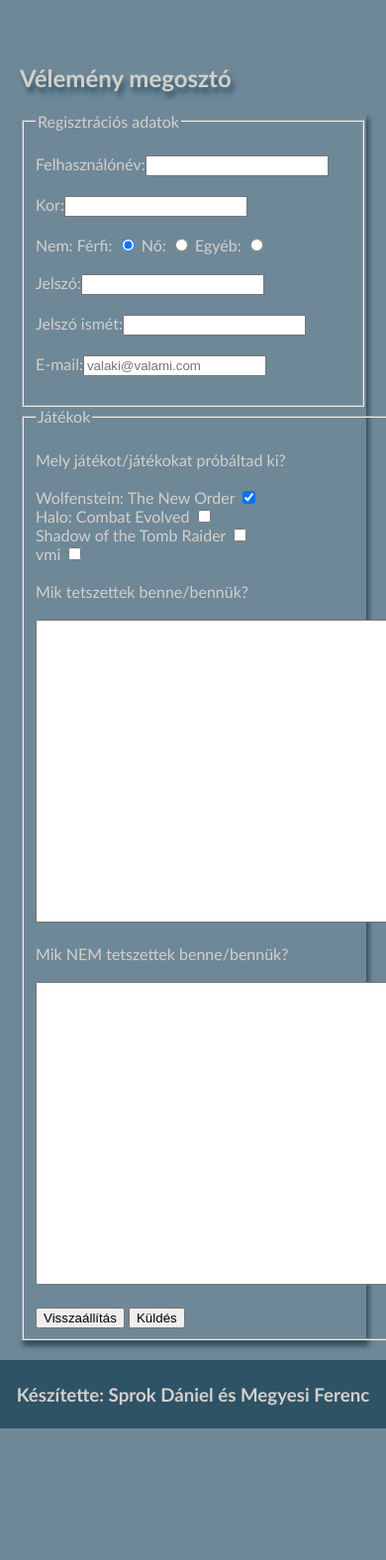
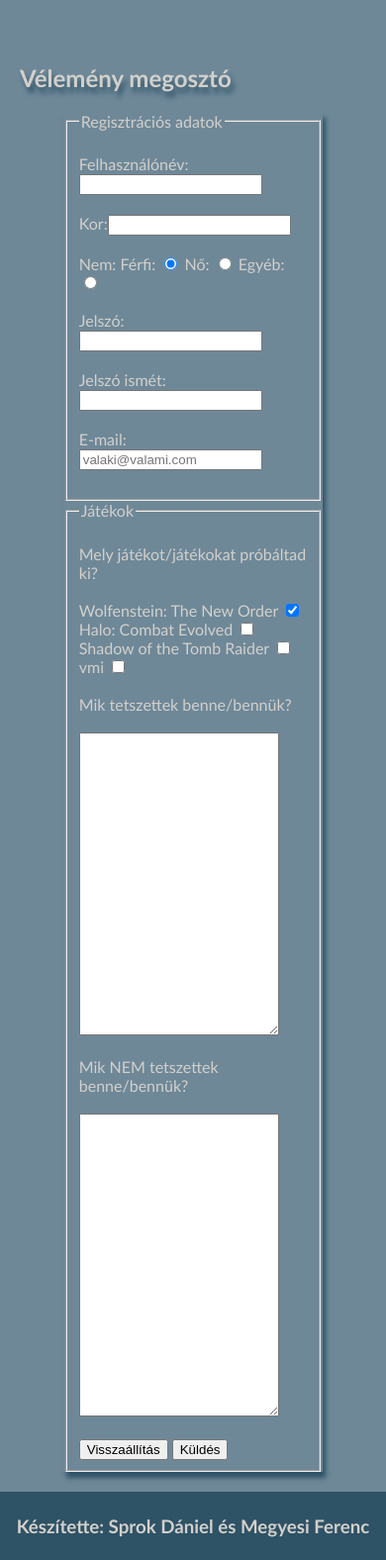
Before and after one commit to Denyol18/Webtervezes-projekt, a PHP site: page /html/kezdo.html in a window 390 px wide; the page is wider, and only the part inside the window is pictured. Shown: the part 1946-3522 px from the top of that part at 99% size. Before the commit the page ends 3389 px from the top of that part, so only its background shows below. Run offline with PHP 8.4, Linux system fonts and the light colour scheme.

Commit message:
Update style.css

```diff
--- a/css/style.css
+++ b/css/style.css
@@ -70,6 +70,11 @@ hr {
 video {
     display: block;
     margin: 20px auto;
+}
+
+form {
+    width: 600px;
+    margin: auto;
 }
 
 footer {
@@ -198,6 +203,8 @@ div[title], video[title], img[title], #gameplay > table, form{
     nav li {display: block; text-align: center}
     nav a {padding: 5px}
     #fent, #lent {position: relative}
+    form {width: 75%; height: 75%}
+    textarea {width: 85%; height: 85%}
 }
 
 @media only screen and (max-width: 660px) {
@@ -205,7 +212,7 @@ div[title], video[title], img[title], #gameplay > table, form{
 }
 
 @media print {
-    video, nav, .slideshow, .slideshow2, footer, img, .broder {display: none}
+    video, nav, .slideshow, .slideshow2, footer, img, .broder, form {display: none}
     * {color: black}
     main h2 {text-shadow: none}
 }
```
